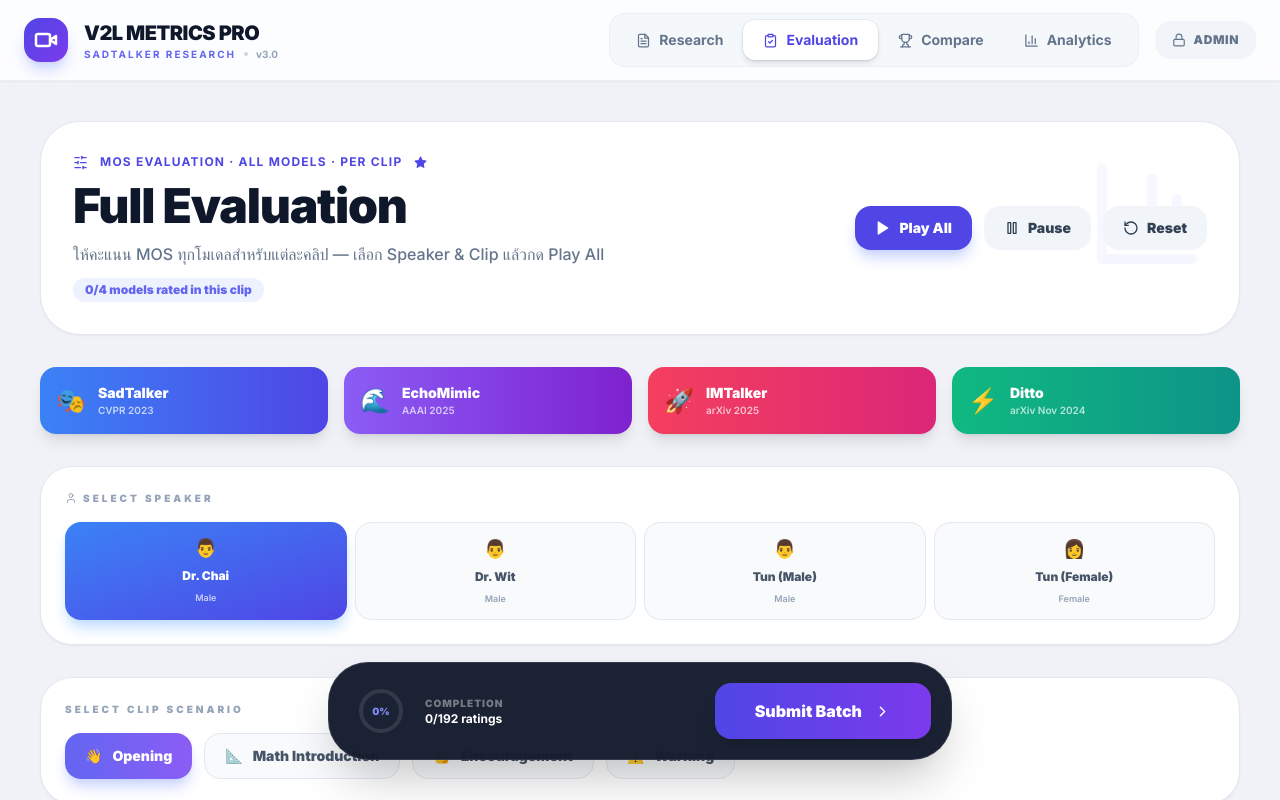
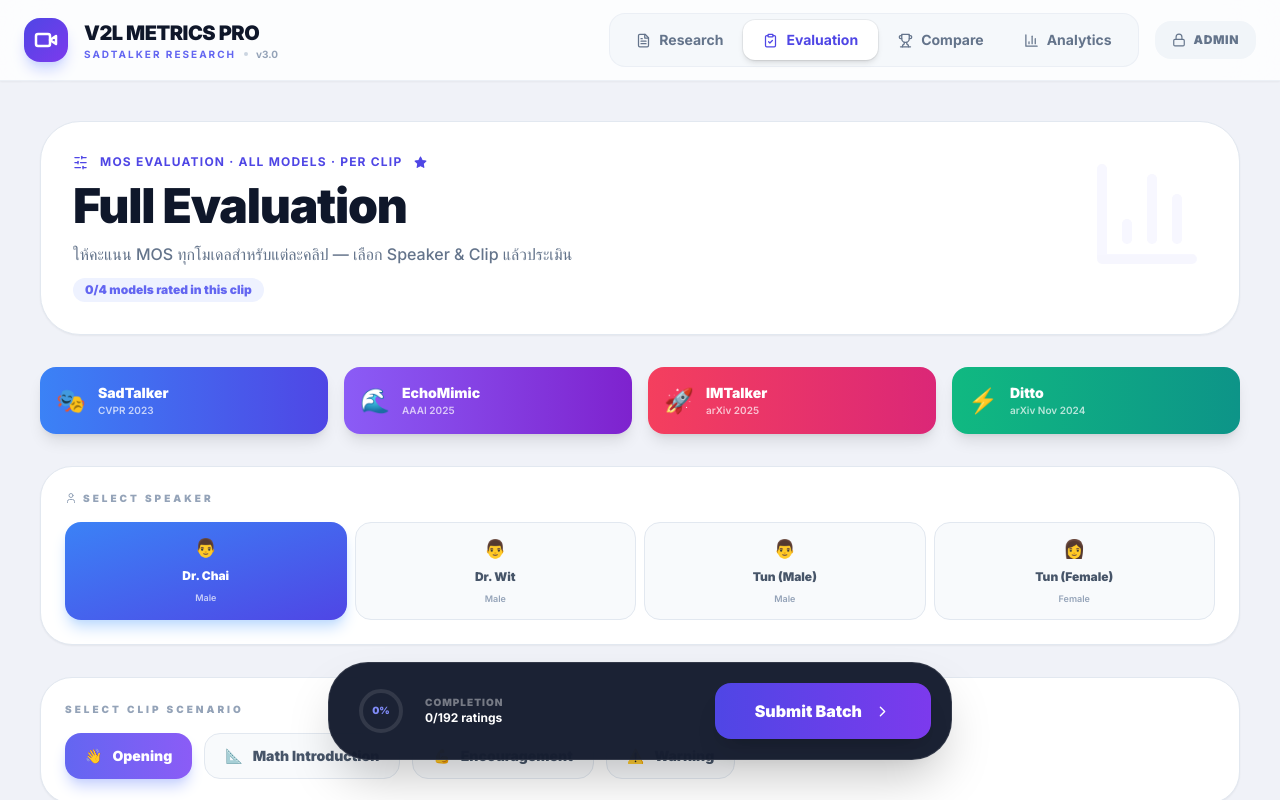
Before and after one commit to nus1315/Voice-Interactive-AI-Avatar-ProjectEVal, a React (Vite) app: page / in a window 1280 px wide. Both pictures are taken after a click on the button "Evaluation". Shown: the top 800 px of the page. Built offline with nearby package versions, Linux system fonts and the light colour scheme.

Commit message:
fix: enable audio and enlarge eval videos
- Remove muted attribute from EvalVideoCard (sound on)
- Remove Play All/Pause/Reset buttons from Evaluation header
- Change video/rating grid from 4-col to 2-col for larger video display

```diff
--- a/src/EvalComponents.jsx
+++ b/src/EvalComponents.jsx
@@ -249,7 +249,7 @@
 
       {/* Video */}
       <div className="aspect-video bg-slate-950">
-        <video ref={setRef} src={src} muted playsInline
+        <video ref={setRef} src={src} playsInline controls
           className="w-full h-full object-cover"
           preload="metadata"
           onPlay={() => setPlaying(true)}
@@ -257,17 +257,14 @@
         />
       </div>
 
-      {/* Controls overlay */}
-      <div className="absolute bottom-0 left-0 right-0 p-4 bg-gradient-to-t from-black/70 to-transparent flex items-center justify-between">
-        <div className="flex gap-2">
+      {/* Controls overlay bottom-left */}
+      <div className="absolute bottom-3 left-3 z-10 flex gap-2">
         <button onClick={toggle} className="bg-white/20 hover:bg-white/35 backdrop-blur-sm text-white p-2 rounded-full transition-all">
           {playing ? <Pause size={14} fill="white" /> : <Play size={14} fill="white" />}
         </button>
         <button onClick={reset} className="bg-white/20 hover:bg-white/35 backdrop-blur-sm text-white p-2 rounded-full transition-all">
           <RotateCcw size={14} />
         </button>
-        </div>
-        <span className="text-white/50 text-[10px] font-bold">🔇 Muted</span>
       </div>
     </motion.div>
   );
@@ -292,9 +289,7 @@
     Object.values(videoRefs.current).forEach(v => v?.pause());
     setSelectedClip(slug);
   };
-  const playAll  = () => Object.values(videoRefs.current).forEach(v => { if (v) { v.currentTime = 0; v.play(); } });
-  const pauseAll = () => Object.values(videoRefs.current).forEach(v => v?.pause());
-  const resetAll = () => Object.values(videoRefs.current).forEach(v => { if (v) { v.currentTime = 0; v.pause(); } });
+
 
   // Count rated cells for the current clip
   const ratedInClip = subject && clip
@@ -328,7 +323,7 @@
             </div>
             <h1 className="text-4xl lg:text-5xl font-black text-slate-900 tracking-tight">Full Evaluation</h1>
             <p className="text-slate-500 mt-3 text-base font-medium">
-              ให้คะแนน MOS ทุกโมเดลสำหรับแต่ละคลิป — เลือก Speaker &amp; Clip แล้วกด Play All
+              ให้คะแนน MOS ทุกโมเดลสำหรับแต่ละคลิป — เลือก Speaker &amp; Clip แล้วประเมิน
             </p>
             {clip && (
               <div className="flex items-center gap-2 mt-3">
@@ -337,20 +332,6 @@
                 </span>
               </div>
             )}
-          </div>
-          <div className="flex gap-3">
-            <button type="button" onClick={playAll}
-              className="flex items-center gap-2 bg-indigo-600 hover:bg-indigo-500 text-white px-5 py-3 rounded-2xl font-black text-sm shadow-lg shadow-indigo-200 transition-all active:scale-95">
-              <Play size={16} fill="white" /> Play All
-            </button>
-            <button type="button" onClick={pauseAll}
-              className="flex items-center gap-2 bg-slate-100 hover:bg-slate-200 text-slate-700 px-5 py-3 rounded-2xl font-black text-sm transition-all active:scale-95">
-              <Pause size={16} /> Pause
-            </button>
-            <button type="button" onClick={resetAll}
-              className="flex items-center gap-2 bg-slate-100 hover:bg-slate-200 text-slate-700 px-5 py-3 rounded-2xl font-black text-sm transition-all active:scale-95">
-              <RotateCcw size={16} /> Reset
-            </button>
           </div>
         </div>
       </header>
@@ -433,8 +414,8 @@
               <span className="ml-auto text-[10px] font-bold text-slate-300 uppercase">{clip.slug}.mp4</span>
             </div>
 
-            {/* Video row */}
-            <div className="grid grid-cols-1 sm:grid-cols-2 xl:grid-cols-4 gap-6">
+            {/* Video row — 2-col for bigger clips */}
+            <div className="grid grid-cols-1 sm:grid-cols-2 gap-8">
               {compareModels.map(model => (
                 <EvalVideoCard
                   key={model.id}
@@ -445,8 +426,8 @@
               ))}
             </div>
 
-            {/* Rating sections — one per model */}
-            <div className="grid grid-cols-1 sm:grid-cols-2 xl:grid-cols-4 gap-6 pt-4 border-t border-slate-100">
+            {/* Rating sections — 2-col aligned with videos */}
+            <div className="grid grid-cols-1 sm:grid-cols-2 gap-8 pt-6 border-t border-slate-100">
               {compareModels.map(model => {
                 const allDone = metrics.every(mt => ratings[`${subject.id}__${clip.slug}__${model.id}__${mt.key}`]);
                 return (
```
Lines whose indentation alone changed are shown as unchanged.
